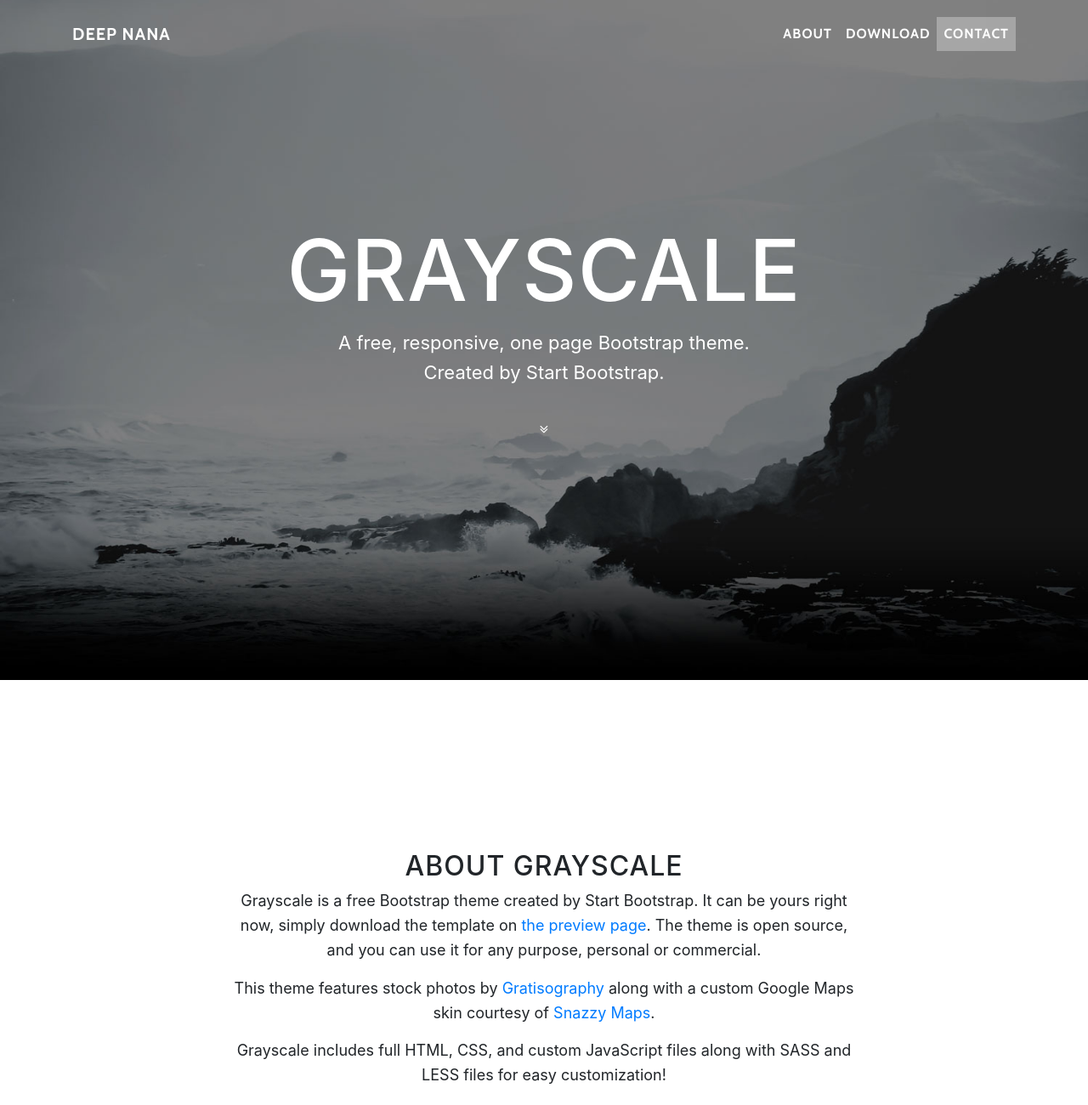
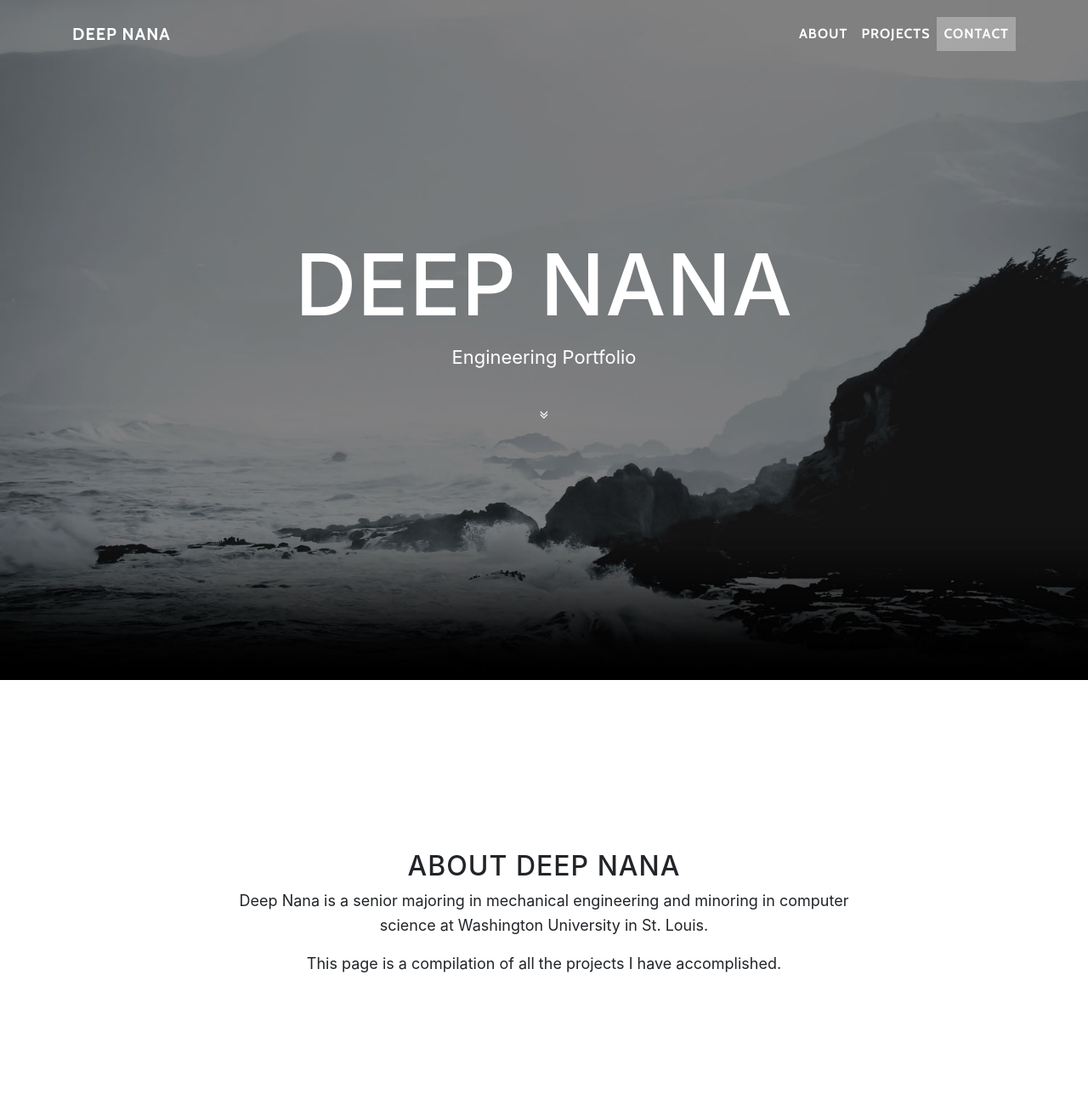
Before and after one commit to deepnana/deepnana.github.io, a website with bundled scripts: page index.html in a window 1280 px wide. Shown: the top 1300 px of the page at 85% size. Built offline with nearby package versions, Linux system fonts and the light colour scheme.

Commit message:
Some more basic editing to website

```diff
--- a/index.html
+++ b/index.html
@@ -39,7 +39,7 @@
               <a class="nav-link js-scroll-trigger" href="#about">About</a>
             </li>
             <li class="nav-item">
-              <a class="nav-link js-scroll-trigger" href="#download">Download</a>
+              <a class="nav-link js-scroll-trigger" href="#download">Projects</a>
             </li>
             <li class="nav-item">
               <a class="nav-link js-scroll-trigger" href="#contact">Contact</a>
@@ -55,9 +55,8 @@
         <div class="container">
           <div class="row">
             <div class="col-lg-8 mx-auto">
-              <h1 class="brand-heading">Grayscale</h1>
-              <p class="intro-text">A free, responsive, one page Bootstrap theme.
-                <br>Created by Start Bootstrap.</p>
+              <h1 class="brand-heading">Deep Nana</h1>
+              <p class="intro-text">Engineering Portfolio</p>
               <a href="#about" class="btn btn-circle js-scroll-trigger">
                 <i class="fa fa-angle-double-down animated"></i>
               </a>
@@ -72,14 +71,9 @@
       <div class="container">
         <div class="row">
           <div class="col-lg-8 mx-auto">
-            <h2>About Grayscale</h2>
-            <p>Grayscale is a free Bootstrap theme created by Start Bootstrap. It can be yours right now, simply download the template on
-              <a href="http://startbootstrap.com/template-overviews/grayscale/">the preview page</a>. The theme is open source, and you can use it for any purpose, personal or commercial.</p>
-            <p>This theme features stock photos by
-              <a href="http://gratisography.com/">Gratisography</a>
-              along with a custom Google Maps skin courtesy of
-              <a href="http://snazzymaps.com/">Snazzy Maps</a>.</p>
-            <p>Grayscale includes full HTML, CSS, and custom JavaScript files along with SASS and LESS files for easy customization!</p>
+            <h2>About Deep Nana</h2>
+            <p>Deep Nana is a senior majoring in mechanical engineering and minoring in computer science at Washington University in St. Louis.</p>
+            <p>This page is a compilation of all the projects I have accomplished.</p>
           </div>
         </div>
       </div>
```
